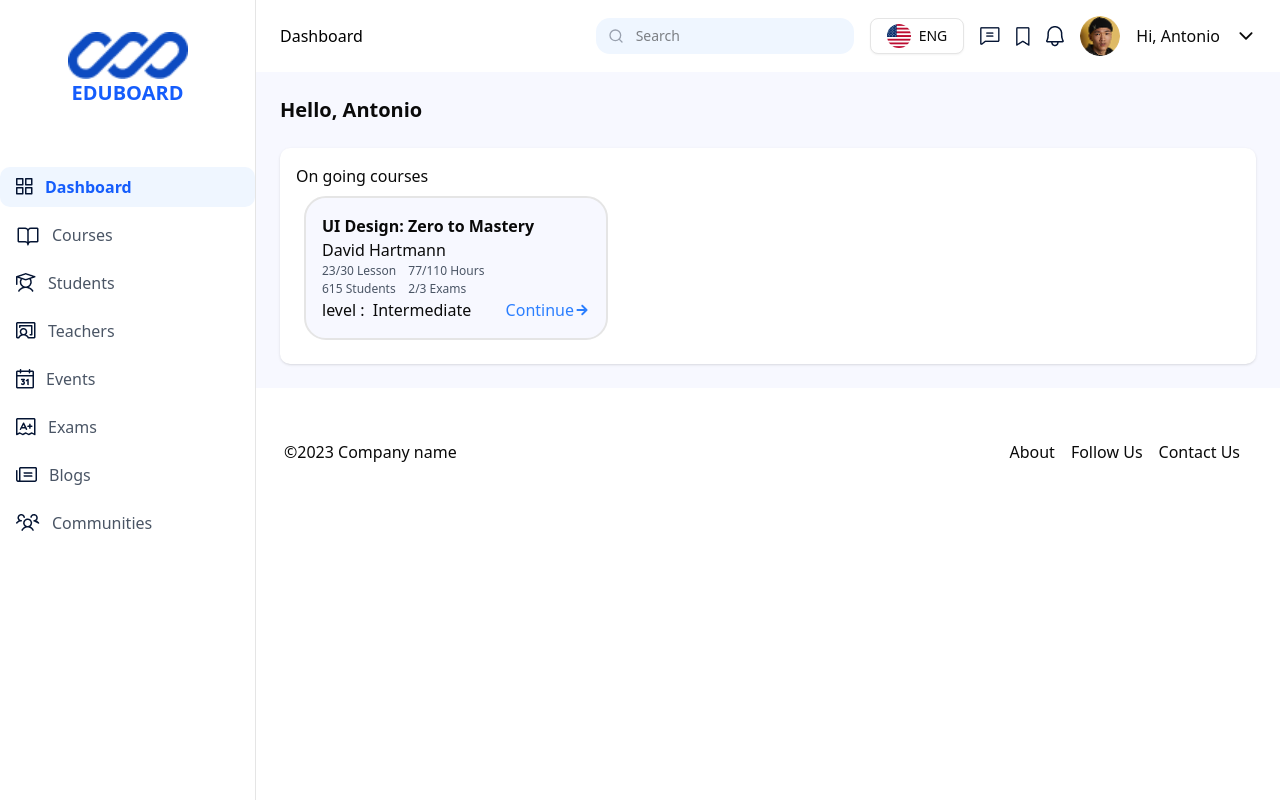
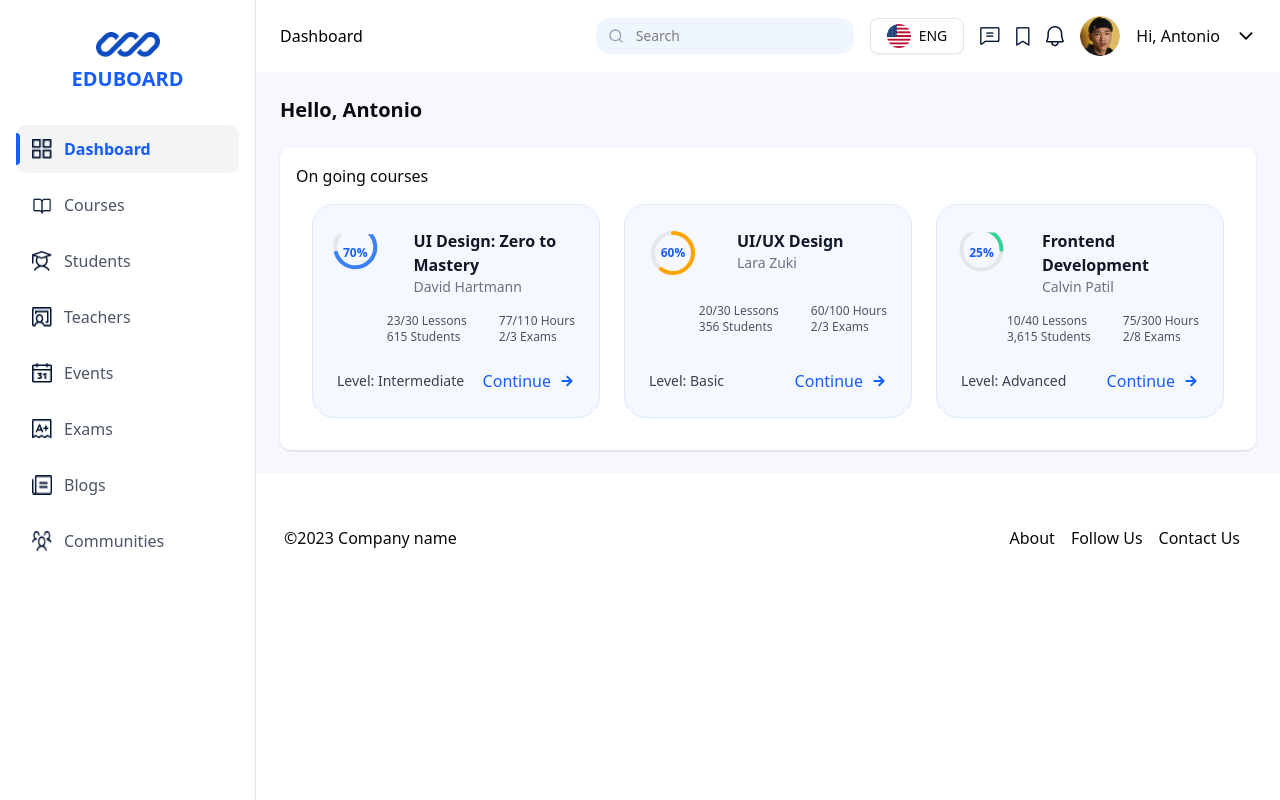
Before and after one commit to JenilKyada04/saas-dashboard, a Next.js app: page / in a window 1280 px wide. Built offline with nearby package versions, Linux system fonts and the light colour scheme.

Commit message:
add card

```diff
--- a/app/components/Card.tsx
+++ b/app/components/Card.tsx
@@ -1,32 +1,122 @@
-
 import { IoMdArrowRoundForward } from "react-icons/io";
 
-function Card() {
+const courses = [
+  {
+    id: 1,
+    title: "UI Design: Zero to Mastery",
+    instructor: "David Hartmann",
+    progress: 70,
+    lessons: "23/30",
+    students: "615",
+    hours: "77/110",
+    exams: "2/3",
+    level: "Intermediate",
+    color : "#3b82f6",
+  },
+  {
+    id: 2,
+    title: "UI/UX Design    ",
+    instructor: "Lara Zuki",
+    progress: 60,
+    lessons: "20/30",
+    students: "356",
+    hours: "60/100",
+    exams: "2/3",
+    level: "Basic",
+    color: "#FFA500"
+  },
+  {
+    id: 3,
+    title: "Frontend Development",
+    instructor: "Calvin Patil",
+    progress: 25,
+    lessons: "10/40",
+    students: "3,615",
+    hours: "75/300",
+    exams: "2/8",
+    level: "Advanced",
+    color: "#34d399"
+  },
+];
+
+function CourseCard() {
   return (
-        <div className=" p-2 grid md:grid-cols-3 gap-2   " >
-            <div className=" white-blue p-4 border-2 rounded-3xl">
-                <h5 className="font-semibold" >UI Design: Zero to Mastery</h5>
-                <p className="font-normal"> David Hartmann</p>
-                <div className="flex font-light text-gray-600 text-[12px] gap-3 ">
+    <div className="grid md:grid-cols-3 gap-6 p-4">
+      {courses.map((course) => {
+
+        const radius = 20;
+        const circumference = 2 * Math.PI * radius;
+        const offset =
+          circumference - (course.progress / 100) * circumference;
+
+        return (
+          <div
+            key={course.id}
+            className="bg-[#f6f8ff] border border-blue-100 rounded-3xl p-6 flex flex-col justify-between"
+          >
+            <div className="flex gap-10 items-start">
+              <div className="relative w-12 h-12">
+                <svg className="w-full h-full -rotate-90">
+                  <circle
+                    cx="24"
+                    cy="24"
+                    r={radius}
+                    stroke="#e5e7eb"
+                    strokeWidth="4"
+                    fill="none"
+                  />
+                  <circle
+                    cx="24"
+                    cy="24"
+                    r={radius}
+                    stroke={course.color}
+                    strokeWidth="4"
+                    fill="none"
+                    strokeDasharray={circumference}
+                    strokeDashoffset={offset}
+                    strokeLinecap="round"
+                  />
+                </svg>
+                <span className="absolute inset-0 flex items-center justify-center text-xs font-semibold text-blue-600">
+                  {course.progress}%
+                </span>
+              </div>
+
+              <div  >
+                <h4 className="font-semibold text-gray-900">
+                  {course.title}
+                </h4>
+                <p className="text-sm text-gray-500">
+                  {course.instructor}
+                </p>
+              </div>
+            </div>
+
+            <div className="mt-4 flex justify-end text-xs text-gray-600 gap-8">
               <div>
-                        <p>23/30 Lesson</p>
-                        <p>615 Students</p>
+                <p>{course.lessons} Lessons</p>
+                <p>{course.students} Students</p>
               </div>
               <div>
-                        <p>77/110 Hours</p>
-                        <p>2/3 Exams </p>
+                <p>{course.hours} Hours</p>
+                <p>{course.exams} Exams</p>
               </div>
             </div>
-                <div className="flex justify-between">
-                    <p>level : <span className="pl-1" >Intermediate</span></p>
-                    <h4 className="text-blue-500 cursor-pointer flex justify-center items-center">
-                        <p>Continue</p>
-                        <IoMdArrowRoundForward />
-                    </h4>
+
+            <div className="mt-6 flex items-center justify-between">
+              <p className="text-sm text-gray-700">
+                Level: <span className="font-medium">{course.level}</span>
+              </p>
+
+              <button className="cursor-pointer flex items-center gap-2 text-blue-600 font-medium hover:gap-3 transition-all">
+                Continue <IoMdArrowRoundForward />
+              </button>
             </div>
           </div>
+        );
+      })}
     </div>
-    )
+  );
 }
 
-export default Card
+export default CourseCard;
--- a/app/components/Sidebar.tsx
+++ b/app/components/Sidebar.tsx
@@ -5,14 +5,14 @@ import { usePathname } from "next/navigation";
 import { useSidebar } from "../context/SidebarContext";
 
 const navItems = [
-  { name: "Dashboard", href: "/", icon: <img src="/img/icon/dashboard.png" alt="" /> },
-  { name: "Courses", href: "/courses", icon: <img src="/img/icon/course.png" alt="" /> },
-  { name: "Students", href: "/students", icon: <img src="/img/icon/student.png" alt="" /> },
-  { name: "Teachers", href: "/teachers", icon: <img src="/img/icon/teacher.png" alt="" /> },
-  { name: "Events", href: "/events", icon: <img src="/img/icon/events.png" alt="" /> },
-  { name: "Exams", href: "/exams", icon: <img src="/img/icon/exam.png" alt="" /> },
-  { name: "Blogs", href: "/blogs", icon: <img src="/img/icon/blog.png" alt="" /> },
-  { name: "Communities", href: "/communities", icon: <img src="/img/icon/comm.png" alt="" /> }
+  { name: "Dashboard", href: "/", icon: "/img/icon/dashboard.png" },
+  { name: "Courses", href: "/courses", icon: "/img/icon/course.png" },
+  { name: "Students", href: "/students", icon: "/img/icon/student.png" },
+  { name: "Teachers", href: "/teachers", icon: "/img/icon/teacher.png" },
+  { name: "Events", href: "/events", icon: "/img/icon/events.png" },
+  { name: "Exams", href: "/exams", icon: "/img/icon/exam.png" },
+  { name: "Blogs", href: "/blogs", icon: "/img/icon/blog.png" },
+  { name: "Communities", href: "/communities", icon: "/img/icon/comm.png" },
 ];
 
 export default function Sidebar() {
@@ -21,6 +21,7 @@ export default function Sidebar() {
 
   return (
     <>
+      {/* Overlay (Mobile) */}
       {open && (
         <div
           className="fixed inset-0 bg-black/40 z-40 md:hidden"
@@ -28,41 +29,48 @@ export default function Sidebar() {
         />
       )}
 
+      {/* Sidebar */}
       <aside
-        className={`fixed md:static z-50 w-64 bg-white h-screen border-r py-8
-        transform transition-transform duration-300
+        className={`fixed md:static z-50 w-64 h-screen bg-white border-r
+        transition-transform duration-300
         ${open ? "translate-x-0" : "-translate-x-full"}
         md:translate-x-0`}
       >
-        <div className="flex flex-col items-center justify-center mb-5">
-          <img src="/img/logo.png" className="w-30" alt="" />
-          <h1 className="text-xl font-bold mb-10 text-blue-600">EDUBOARD</h1>
+        {/* Logo */}
+        <div className="flex flex-col items-center py-8">
+          <img src="/img/logo.png" className="w-16 mb-2" alt="logo" />
+          <h1 className="text-xl font-bold text-blue-600">EDUBOARD</h1>
         </div>
 
-        <nav className="space-y-2 ">
+        {/* Navigation */}
+        <nav className="px-4 space-y-2">
           {navItems.map((item) => {
             const active = pathname === item.href;
+
             return (
-
               <Link
-
                 key={item.name}
                 href={item.href}
                 onClick={() => setOpen(false)}
-                className={`flex items-center font-normal gap-3 px-4 py-2 rounded-lg transition
-                ${active
-                    ? "bg-blue-50 text-blue-600 font-semibold"
-                    : "text-gray-600 hover:bg-gray-100"
-                  }`}
+                className={`relative flex items-center gap-3 px-4 py-3 rounded-lg
+                transition-all
+                ${
+                  active
+                    ? "bg-gray-100 text-blue-600 font-semibold"
+                    : "text-gray-600 hover:bg-gray-50"
+                }`}
               >
-                {item.icon}
-                {item.name}
+                {/* Active Left Indicator */}
+                {active && (
+                  <span className="absolute left-0 top-2 bottom-2 w-1 bg-blue-600 rounded-r-md" />
+                )}
 
+                <img src={item.icon} className="w-5 h-5" alt="" />
+                <span>{item.name}</span>
               </Link>
             );
           })}
         </nav>
-
       </aside>
     </>
   );
--- a/app/layout.tsx
+++ b/app/layout.tsx
@@ -21,3 +21,5 @@ export default function RootLayout({
     </html>
   );
 }
+
+// https://www.figma.com/design/zAPjoHfKfbPXuYLkelw6Do/Education-Dashboard-Practice-Backup?node-id=9-1216&p=f
```
Lines whose indentation alone changed are shown as unchanged.
